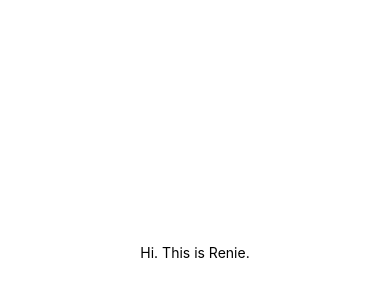
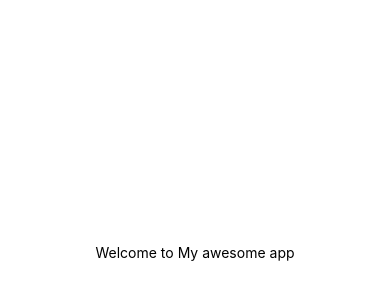
Before and after one commit to Zhouyuxin4/CS5520, a React Native app: screen / in a window 390 px wide. Shown: the part 170-470 px from the top of the page. Built offline with nearby package versions, Linux system fonts and the light colour scheme.

Commit message:
add Header

```diff
--- a/App.tsx
+++ b/App.tsx
@@ -1,11 +1,14 @@
 import { StatusBar } from 'expo-status-bar';
 import { StyleSheet, Text, View } from 'react-native';
+import Header from "./components/Header"
 
 export default function App() {
+
+  const appName = "My awesome app"
+
   return (
     <View style={styles.container}>
-      <Text>Hi. This is Renie.</Text>
-      <StatusBar style="auto" />
+      <Header name = {appName}/>
     </View>
   );
 }
--- /dev/null
+++ b/components/Header.tsx
@@ -0,0 +1,14 @@
+import {View, Text,} from 'react-native'
+import React from 'react'
+
+interface HeaderProps{
+    name: string;
+}
+
+export default function Header({name}: HeaderProps) {
+  return (
+    <View>
+      <Text>Welcome to {name}</Text>
+    </View>
+  )
+}
--- a/tsconfig.json
+++ b/tsconfig.json
@@ -5,6 +5,8 @@
       "@/*": [
         "./*"
       ]
-  }
+  },
+  "noImplicitAny": true,
+  "strictNullChecks":true
  }
 }
```
